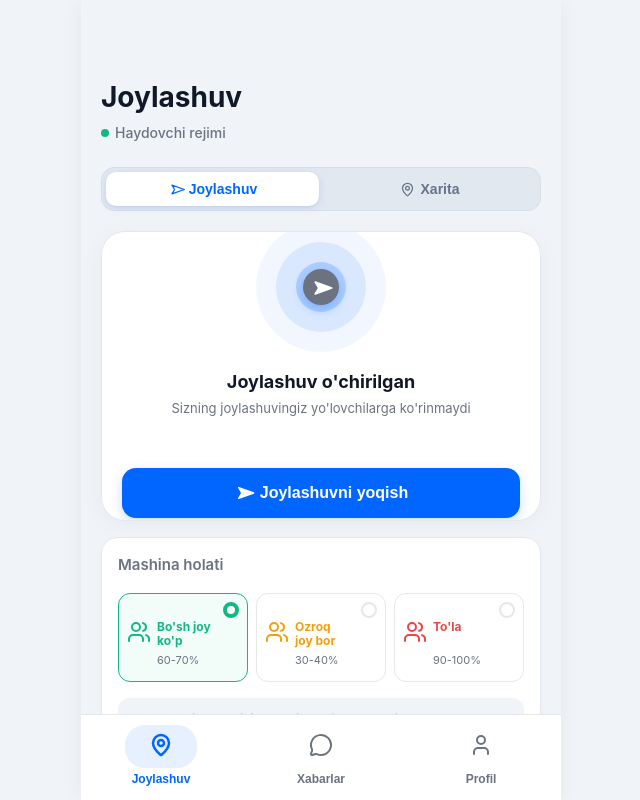
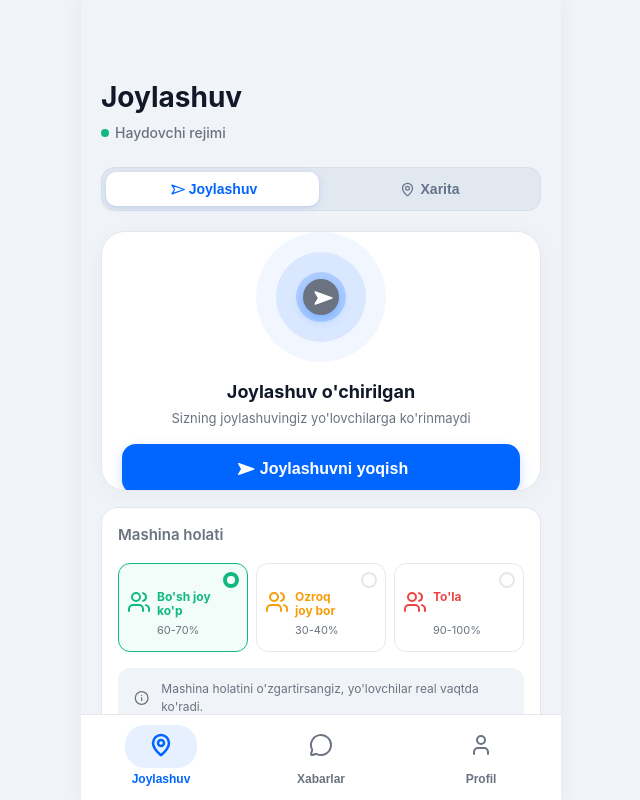
Before and after one commit to MasharipovErgashboy/yo-lovchi, a React (Vite) app in the folder haydovchilar/app/: page / in a window 1280 px wide. Shown: the whole page, without its empty margins (319-959 px from the left). Built offline with nearby package versions, Linux system fonts and the light colour scheme.

Commit message:
style(driver): pull up location toggle button and eliminate empty gap

```diff
--- a/haydovchilar/app/src/App.css
+++ b/haydovchilar/app/src/App.css
@@ -57,7 +57,7 @@
 .location-card {
   background-color: var(--white);
   border-radius: 24px;
-  padding: 38px 20px;
+  padding: 30px 20px 22px 20px;
   display: flex;
   flex-direction: column;
   align-items: center;
@@ -66,7 +66,7 @@
   position: relative;
   overflow: hidden;
   border: 1px solid var(--border-color);
-  min-height: 290px;
+  min-height: 260px;
   justify-content: center;
   transition: all 0.3s ease;
 }
@@ -166,7 +166,7 @@
 .location-desc {
   font-size: 13px;
   color: var(--text-secondary);
-  margin-bottom: 24px;
+  margin-bottom: 8px;
 }
 
 .btn-primary {
--- a/haydovchilar/app/src/components/LocationToggle.jsx
+++ b/haydovchilar/app/src/components/LocationToggle.jsx
@@ -170,8 +170,8 @@ export default function LocationToggle({
             style={{
               backgroundColor: enabled ? 'var(--red)' : 'var(--blue-primary)',
               opacity: checking ? 0.7 : 1,
-              marginTop: '26px',
-              marginBottom: '12px'
+              marginTop: '8px',
+              marginBottom: '4px'
             }}
           >
             <Navigation size={18} fill="currentColor" style={{ transform: 'rotate(45deg)' }} />
```
